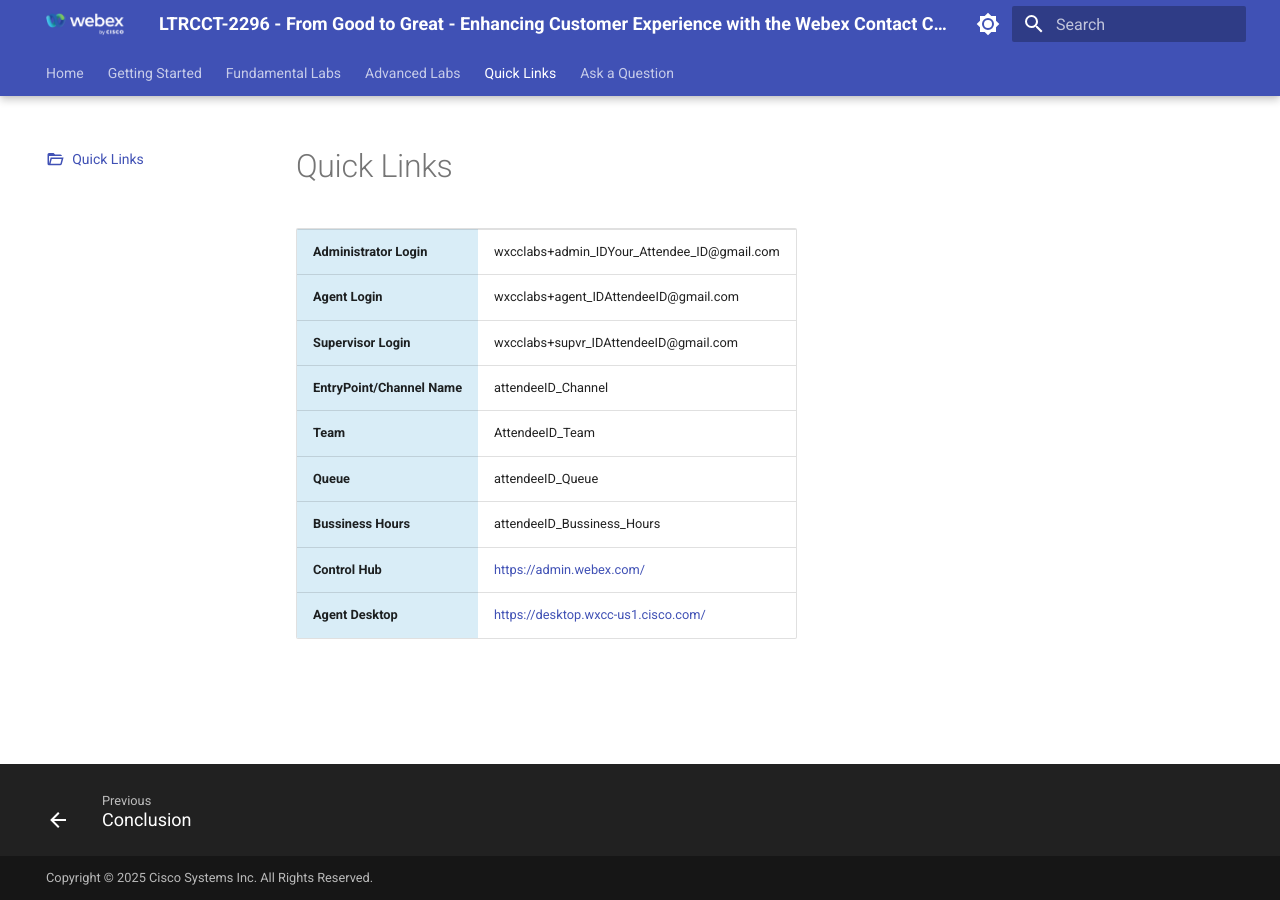
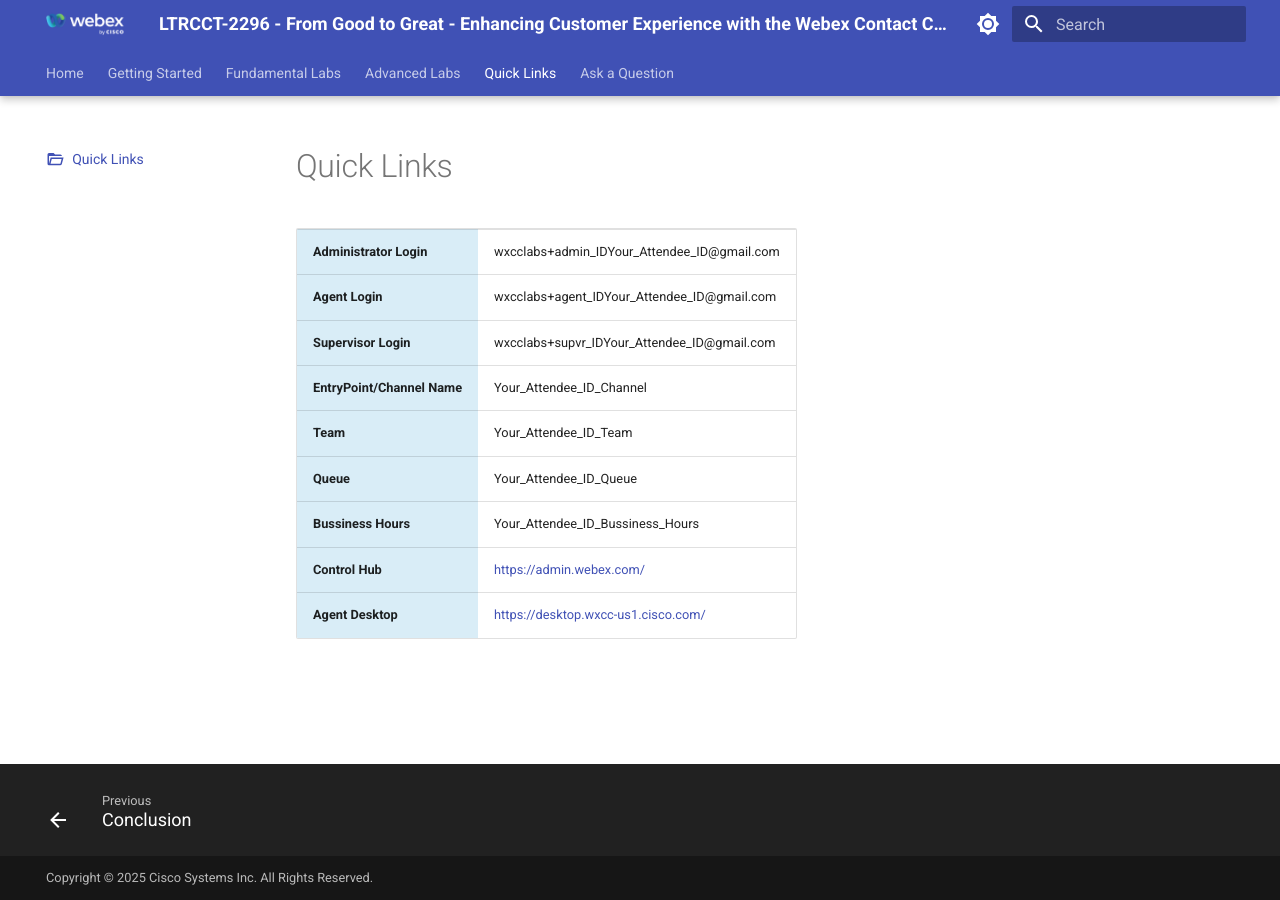
Before and after one commit to dbokatov/LTRCCT-TEST, an MkDocs documentation site: the page built from docs/quicklinks.md, in a window 1280 px wide. Built offline with MkDocs 1.6.1 and Material for MkDocs 9.7.7, drawn with Linux system fonts in a browser that asks for light colours.

Commit message:
Update quicklinks.md

```diff
--- a/docs/quicklinks.md
+++ b/docs/quicklinks.md
@@ -17,27 +17,27 @@
   </tr>
   <tr>
     <td style="background-color: #d9edf7; font-weight: bold;">Agent Login</td>
-    <td>wxcclabs+agent_ID<w class = "attendee_out">AttendeeID</w>@gmail.com</td>
+    <td><span class="attendee-id-container">wxcclabs+agent_ID<span class="attendee-id-placeholder" data-prefix="wxcclabs+agent_ID" data-suffix="@gmail.com">Your_Attendee_ID</span>@gmail.com<span class="copy"></span></span></td>
   </tr>
   <tr>
     <td style="background-color: #d9edf7; font-weight: bold;">Supervisor Login</td>
-    <td>wxcclabs+supvr_ID<w class = "attendee_out">AttendeeID</w>@gmail.com</td>
+    <td><span class="attendee-id-container">wxcclabs+supvr_ID<span class="attendee-id-placeholder" data-prefix="wxcclabs+supvr_ID" data-suffix="@gmail.com">Your_Attendee_ID</span>@gmail.com<span class="copy"></span></span></td>
   </tr>
   <tr>
     <td style="background-color: #d9edf7; font-weight: bold;">EntryPoint/Channel Name</td>
-    <td><w class = "attendee_out">attendeeID</w>_Channel</td>
+    <td><span class="attendee-id-container"><span class="attendee-id-placeholder" data-suffix="_Channel">Your_Attendee_ID</span>_Channel<span class="copy"></span></span></td>
   </tr>
   <tr>
     <td style="background-color: #d9edf7; font-weight: bold;">Team</td>
-    <td><w class = "attendee_out">AttendeeID</w>_Team</td>
+    <td><span class="attendee-id-container"><span class="attendee-id-placeholder" data-suffix="_Team">Your_Attendee_ID</span>_Team<span class="copy"></span></span></td>
   </tr>
   <tr>
     <td style="background-color: #d9edf7; font-weight: bold;">Queue</td>
-    <td><w class = "attendee_out">attendeeID</w>_Queue</td>
+    <td><span class="attendee-id-container"><span class="attendee-id-placeholder" data-suffix="_Queue">Your_Attendee_ID</span>_Queue<span class="copy"></span></span></td>
   </tr>
   <tr>
     <td style="background-color: #d9edf7; font-weight: bold;">Bussiness Hours</td>
-    <td><w class = "attendee_out">attendeeID</w>_Bussiness_Hours</td>
+    <td><span class="attendee-id-container"><span class="attendee-id-placeholder" data-suffix="_Bussiness_Hours">Your_Attendee_ID</span>_Bussiness_Hours<span class="copy"></span></span></td>
   </tr>
   <tr>
     <td style="background-color: #d9edf7; font-weight: bold;">Control Hub</td>
```
